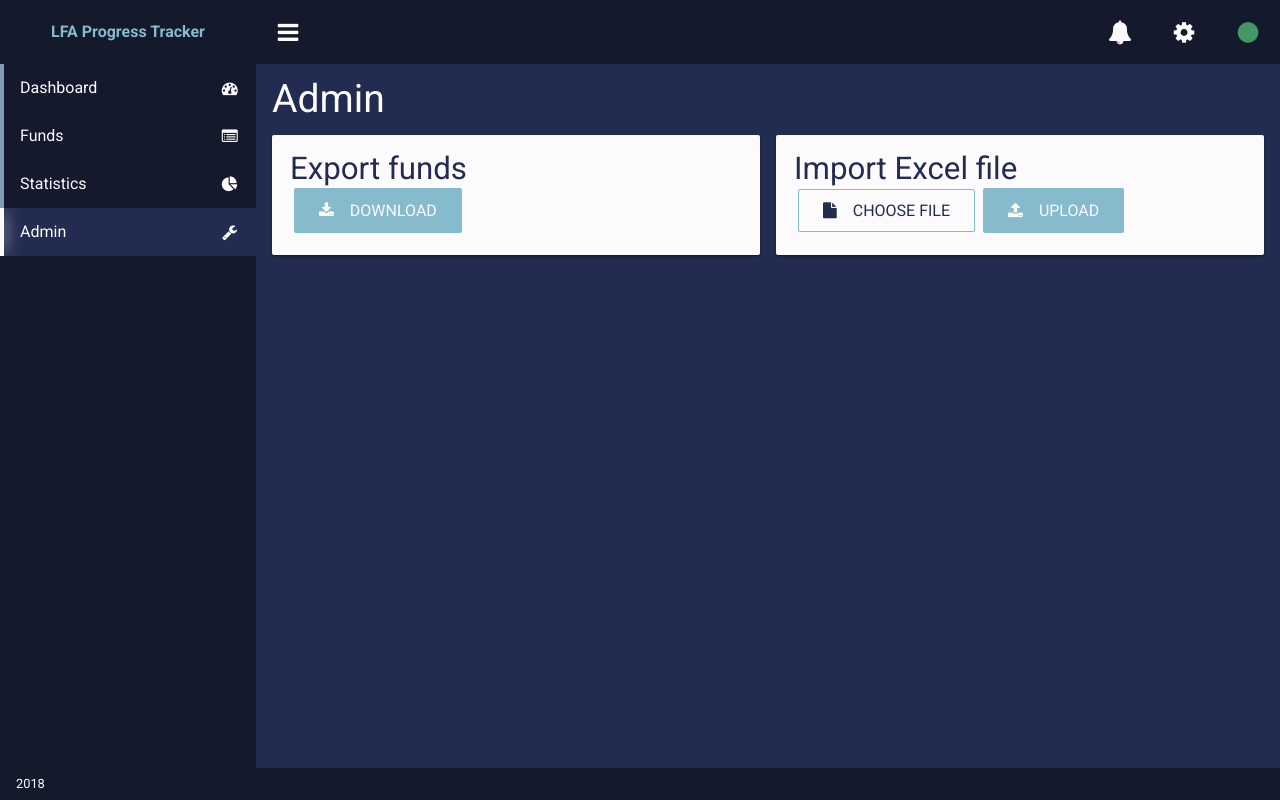
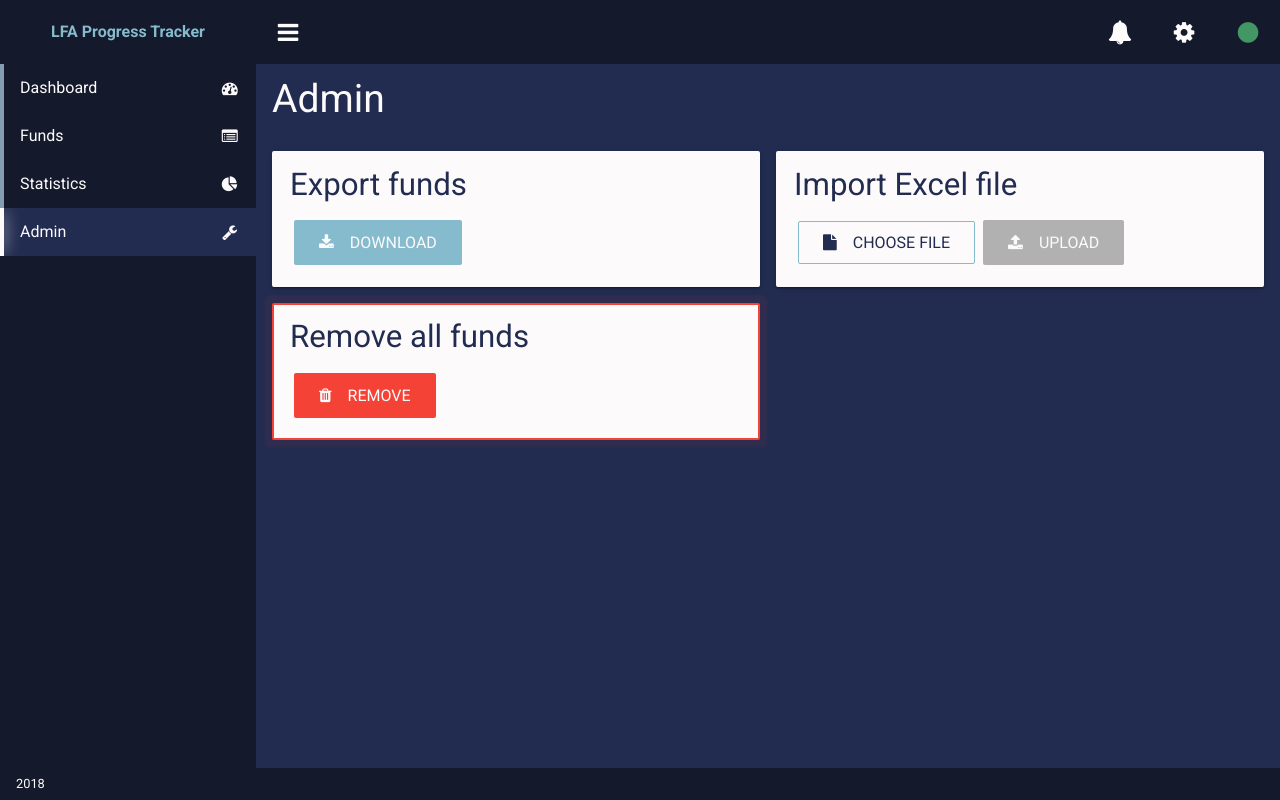
Before and after one commit to mareksl/lfa-tracker-frontend, an Angular app: page /admin in a window 1280 px wide. Built offline with nearby package versions, Linux system fonts and the light colour scheme; what ng2-charts would draw is missing.

Commit message:
admin component: remove all funds, upload xlsx

```diff
--- a/src/app/core/services/files/files.service.ts
+++ b/src/app/core/services/files/files.service.ts
@@ -14,4 +14,8 @@ export class FilesService {
       observe: 'response'
     });
   }
+
+  upload(form) {
+    return this.http.post(`${config.apiUrl}/files`, form);
+  }
 }
--- a/src/app/core/services/funds/funds.service.ts
+++ b/src/app/core/services/funds/funds.service.ts
@@ -21,4 +21,8 @@ export class FundsService {
       catchError(handleError('getAll', []))
     );
   }
+
+  removeAll() {
+    return this.http.delete(`${config.apiUrl}/funds`);
+  }
 }
--- a/src/app/pages/admin/admin.component.html
+++ b/src/app/pages/admin/admin.component.html
@@ -1,18 +1,24 @@
 <div class="admin">
   <h2 class="admin__header">Admin</h2>
 
-  <div class="admin__export">
+  <div class="admin__section">
     <h3 class="admin__header">Export funds</h3>
     <button class="button" (click)="downloadFile()"><span class="fa fa-download button__icon"></span>Download</button>
   </div>
-  <div class="admin__import">
+  <div class="admin__section">
     <h3 class="admin__header">Import Excel file</h3>
-    <form #form="ngForm" class="import__form" enctype="multipart/form-data" (submit)="uploadFile()">
+    <form class="import__form" enctype="multipart/form-data" (submit)="uploadFile()">
       <input name="file" id="file" class="file-input import__file-input" [ngClass]="{'file-input--uploaded': file}"
         type="file" accept=".xlsx,.xls,application/vnd.ms-excel,application/vnd.openxmlformats-officedocument.spreadsheetml.sheet"
         (change)="onFileChange($event)">
       <label for="file"><span class="fa fa-file button__icon"></span>{{file ? file.name : 'Choose File'}}</label>
-      <button [disabled]="!file" type="submit" class="button"><span class="fa fa-upload button__icon"></span>Upload</button>
+      <button [disabled]="!file || loading" type="submit" class="button" [ngClass]="{'button--warning': loading, 'button--success': success}"><span
+          class="fa button__icon" [ngClass]="{'fa-upload': !loading && !success, 'fa-refresh fa-spin': loading, 'fa-check': !loading && success} "></span>{{loading
+        ? 'Uploading' : (success ? 'Success' : 'Upload')}}</button>
     </form>
   </div>
+  <div class="admin__section admin__section--danger">
+    <h3 class="admin__header">Remove all funds</h3>
+    <button class="button button--danger" (click)="removeAllFunds()"><span class="button__icon fa fa-trash"></span>Remove</button>
+  </div>
 </div>
--- a/src/app/pages/admin/admin.component.scss
+++ b/src/app/pages/admin/admin.component.scss
@@ -10,11 +10,7 @@
   @include main-content__header;
 }
 
-.admin__export {
-  @include content-box;
-  grid-column-end: span 6;
-}
-.admin__import {
+.admin__section {
   @include content-box;
   grid-column-end: span 6;
 }
--- a/src/app/pages/admin/admin.component.ts
+++ b/src/app/pages/admin/admin.component.ts
@@ -2,6 +2,8 @@ import { Component, OnInit } from '@angular/core';
 import { FilesService } from 'src/app/core/services/files/files.service';
 import { Subscription } from 'rxjs';
 import { saveAs } from 'file-saver';
+import { FormGroup, FormBuilder } from '@angular/forms';
+import { FundsService } from 'src/app/core/services/funds/funds.service';
 
 @Component({
   selector: 'app-admin',
@@ -9,14 +11,27 @@ import { saveAs } from 'file-saver';
   styleUrls: ['./admin.component.scss']
 })
 export class AdminComponent implements OnInit {
+  form: FormGroup;
+  loading: boolean;
+  success: boolean;
   file: File;
 
   downloadSub: Subscription;
 
-  constructor(private filesService: FilesService) {}
+  constructor(
+    private filesService: FilesService,
+    private fb: FormBuilder,
+    private fundsService: FundsService
+  ) {}
 
   ngOnInit() {
-    this.file = null;
+    this.loading = false;
+    this.success = false;
+    this.createForm();
+  }
+
+  createForm() {
+    this.form = this.fb.group({ file: null });
   }
 
   downloadFile() {
@@ -32,10 +47,35 @@ export class AdminComponent implements OnInit {
   }
 
   uploadFile() {
-    console.log(this.file);
+    const formModel = this.prepareSave();
+    this.loading = true;
+    this.success = true;
+    this.filesService.upload(formModel).subscribe(res => {
+      this.loading = false;
+      this.success = true;
+    });
+  }
+
+  prepareSave() {
+    const input = new FormData();
+    input.append('file', this.form.get('file').value);
+    return input;
   }
 
   onFileChange(event) {
-    this.file = event.target.files[0];
+    if (event.target.files.length > 0) {
+      this.file = event.target.files[0];
+      this.form.get('file').setValue(this.file);
+    }
+  }
+
+  removeAllFunds() {
+    if (confirm('Remove all funds?')) {
+      this.loading = true;
+      this.fundsService.removeAll().subscribe(response => {
+        alert('All funds removed');
+        this.loading = false;
+      });
+    }
   }
 }
--- a/src/scss/components/_button.scss
+++ b/src/scss/components/_button.scss
@@ -19,7 +19,8 @@ $button-shadow-dims-inset: inset 0 0 1rem -0.25rem;
 
   border-radius: $border-radius-default;
 
-  transition: box-shadow $transition-duration, transform $transition-duration;
+  transition: box-shadow $transition-duration, transform $transition-duration,
+    background-color $transition-duration, border $transition-duration;
 
   &:focus {
     outline: none;
@@ -40,6 +41,7 @@ $button-shadow-dims-inset: inset 0 0 1rem -0.25rem;
   }
 
   &:disabled {
+    filter: grayscale(1);
     cursor: wait;
     pointer-events: none;
   }
@@ -110,5 +112,5 @@ $button-shadow-dims-inset: inset 0 0 1rem -0.25rem;
 }
 
 .button__icon {
-  padding-right: 1rem;
+  margin-right: 1rem;
 }
--- a/src/scss/components/_input.scss
+++ b/src/scss/components/_input.scss
@@ -76,6 +76,7 @@
 .file-input--uploaded {
   & + label {
     background-color: $color-success;
+    border-color: $color-success;
     color: $color-shade-light;
 
     &:focus {
--- a/src/scss/utils/_mixins.scss
+++ b/src/scss/utils/_mixins.scss
@@ -6,6 +6,7 @@
 
 @mixin main-content__header {
   grid-column-end: span 12;
+  margin-bottom: 1rem;
   display: flex;
   flex-flow: row wrap;
   justify-content: space-between;
```
Also changed, not shown: src/app/app.module.ts (+9 -9 lines).
